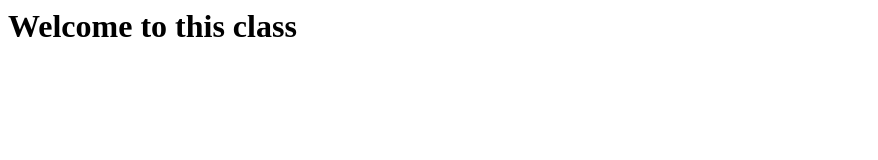
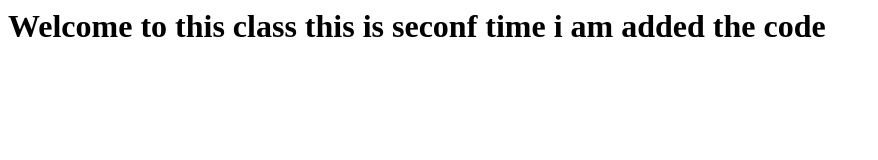
Before and after one commit to manu9290/newrepo_web, a plain HTML site: page index.html in a window 1280 px wide. Shown: the whole page, without its empty margins (0-878 px from the left). Drawn offline with Linux system fonts and the light colour scheme.

Commit message:
my 3 commit messages

```diff
--- a/index.html
+++ b/index.html
@@ -1 +1 @@
-<h1> Welcome to this class</h1>
+<h1> Welcome to this class this is seconf time i am added the code </h1>
```
